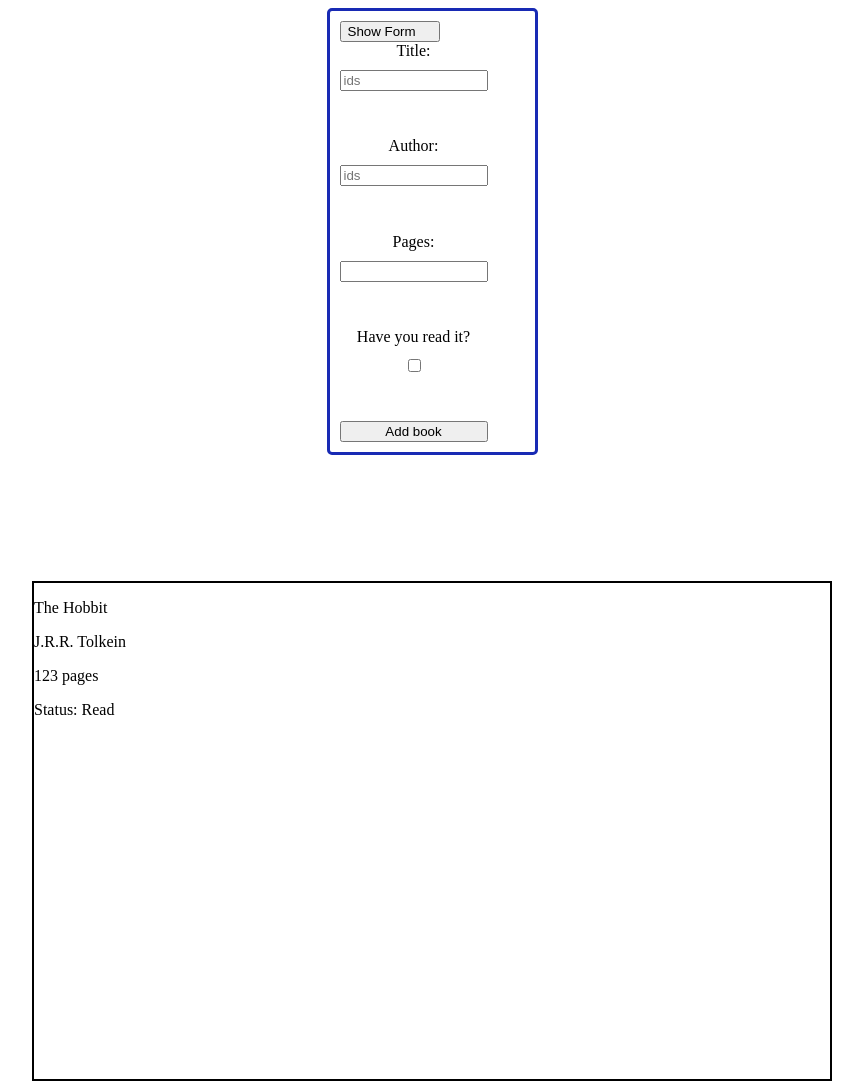
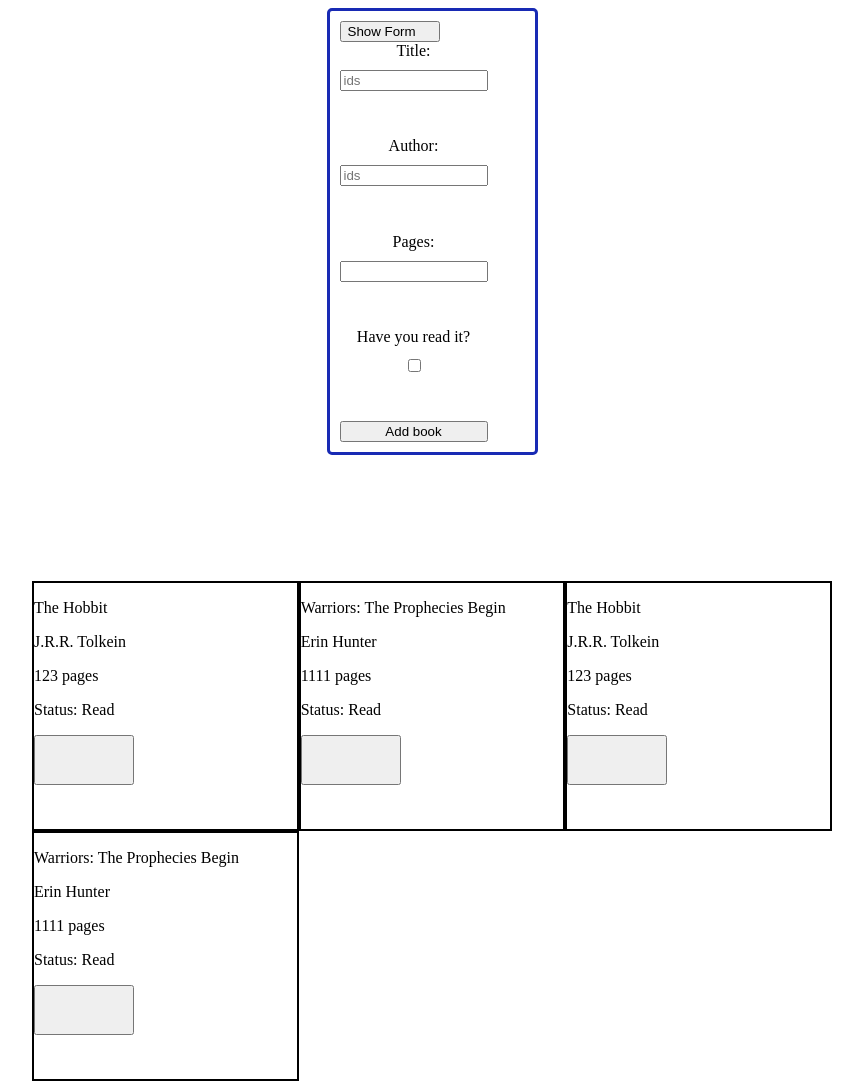
Before and after one commit to MichaelMMet/Library, a plain HTML site: page index.html in a window 1280 px wide. Shown: the whole page, without its empty margins (208-1071 px from the left). Drawn offline with Linux system fonts and the light colour scheme.

Commit message:
fixed bug causing button not to appear

```diff
--- a/index.js
+++ b/index.js
@@ -54,7 +54,7 @@ function displayBooks(){
         boxRead.textContent = "Status: " + (currentBook.read ? "Read" : "Not Read");
 
         let removeBookButton = document.createElement("button");
-        removeBookButton.classList.add("removeBookButton");
+        removeBookButton.classList.add("remove-book-button");
 
 
         bookContainer.appendChild(newBox);
@@ -63,7 +63,7 @@ function displayBooks(){
         newBox.appendChild(boxAuthor);
         newBox.appendChild(boxPages);
         newBox.appendChild(boxRead);
-        nextBox.appendChild(removeBookButton);
+        newBox.appendChild(removeBookButton);
     }
 
 }
--- a/style.css
+++ b/style.css
@@ -69,5 +69,6 @@ label{
 }
 
 .remove-book-button{
-
+    width: 100px;
+    height: 50px;
 }
```
